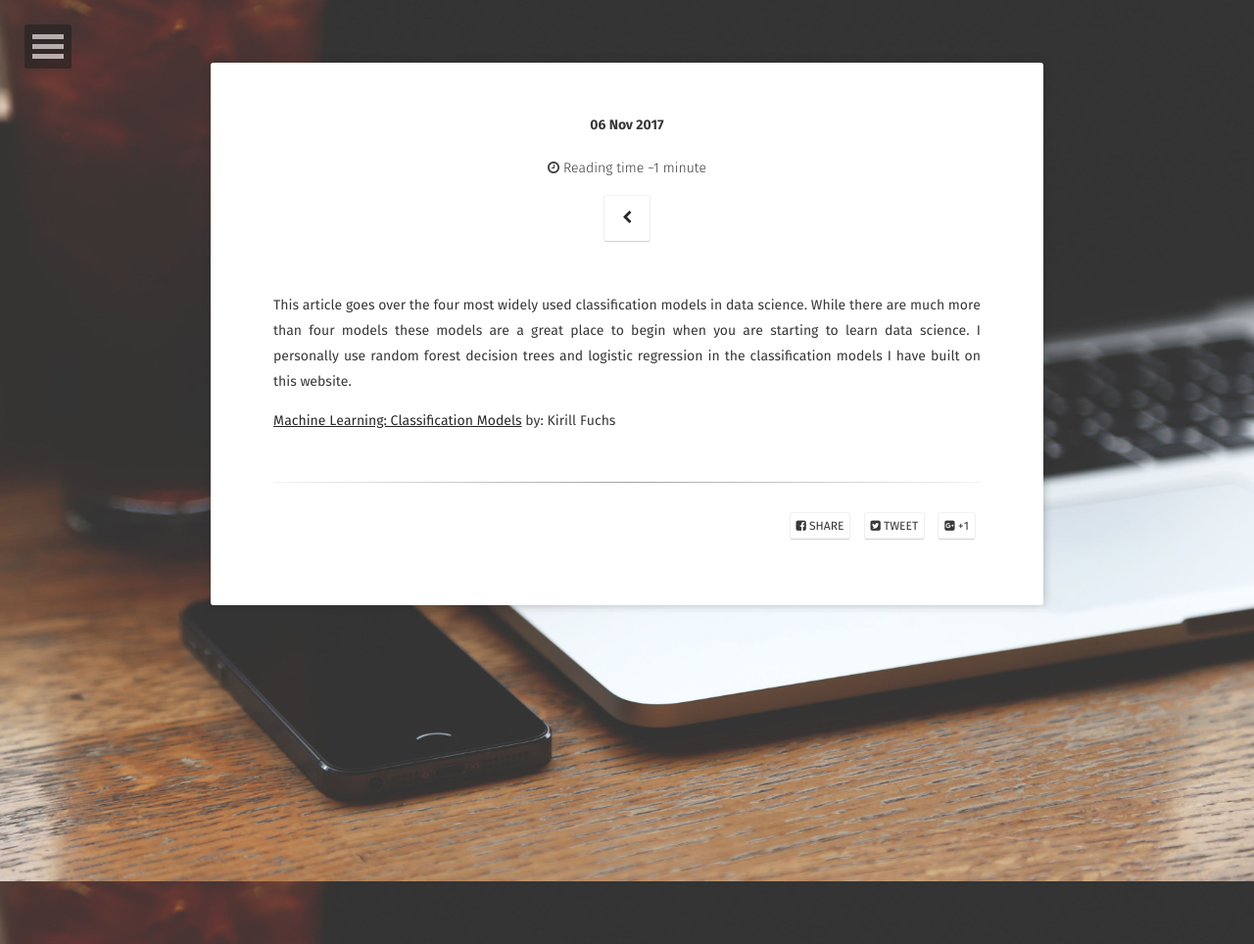
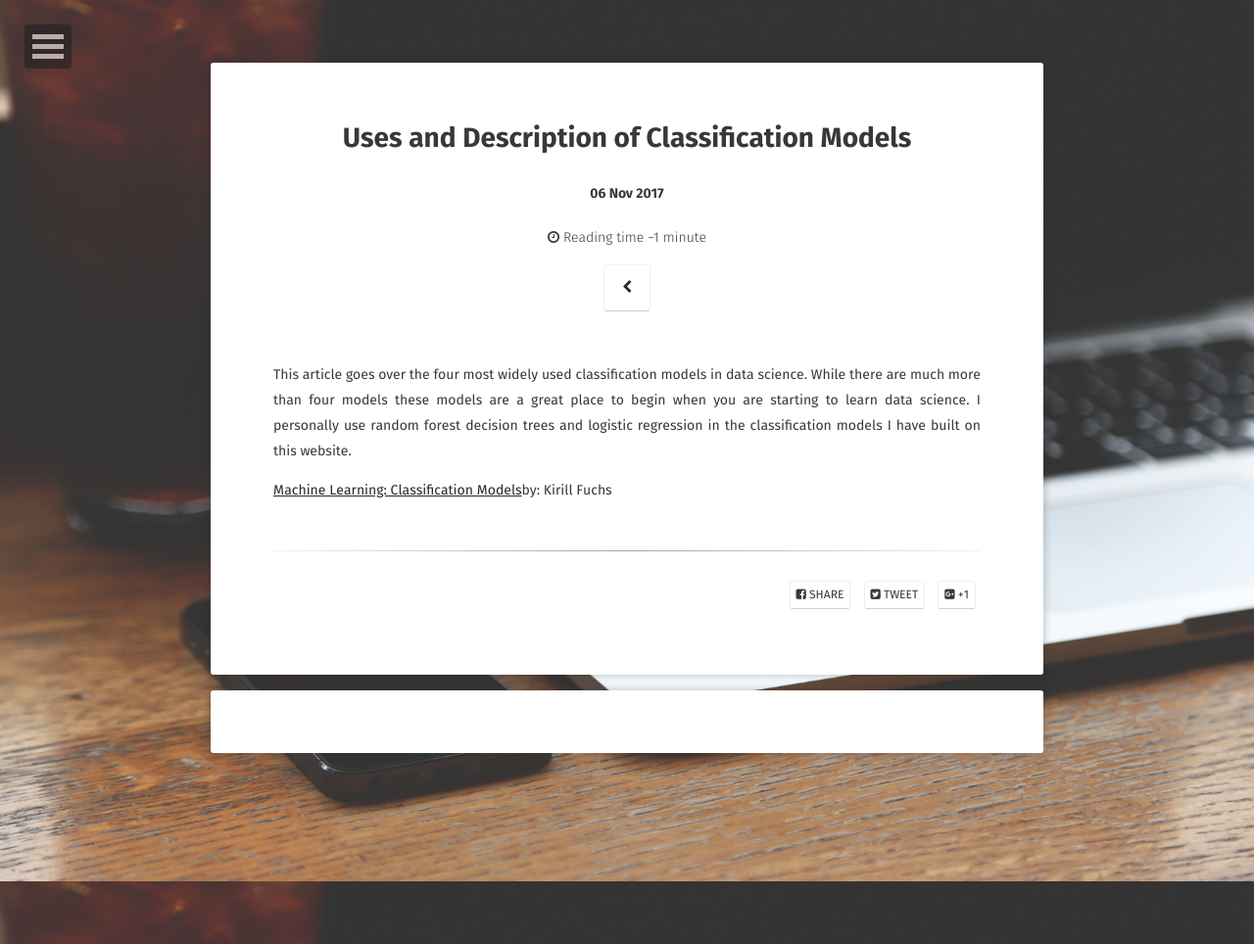
Before and after one commit to Montgomery-Data-Science/Montgomery-Data-Science.github.io, a Jekyll site: the page built from _posts/2017-11-6-Classification-model-types.md, in a window 1280 px wide. Shown: the whole page at 98% size. Built offline with Jekyll 4.4.1, drawn with Linux system fonts in a browser that asks for light colours; some web fonts are replaced; our own code applies the rules of GitHub Pages for plain Markdown files; comment, search, counter and statistics services are not loaded.

Commit message:
: bye bye

```diff
--- a/_posts/2017-11-6-Classification-model-types.md
+++ b/_posts/2017-11-6-Classification-model-types.md
@@ -1,10 +1,10 @@
 ---
 layout: post
-title: Machine Learning: Classification Models
+title: Uses and Description of Classification Models
 excerpt: "This article comes from Medium a website with a wide variety of informative articles. This specific article outlines what classification is and four different classification models."
 comments: true
 ---
 
 This article goes over the four most widely used classification models in data science. While there are much more than four models these models are a great place to begin when you are starting to learn data science. I personally use random forest decision trees and logistic regression in the classification models I have built on this website.
 
-<a href="https://medium.com/fuzz/machine-learning-classification-models-3040f71e2529/">Machine Learning: Classification Models</a> by: Kirill Fuchs
+<a href="https://medium.com/fuzz/machine-learning-classification-models-3040f71e2529/">Machine Learning: Classification Models</a>by: Kirill Fuchs
```
